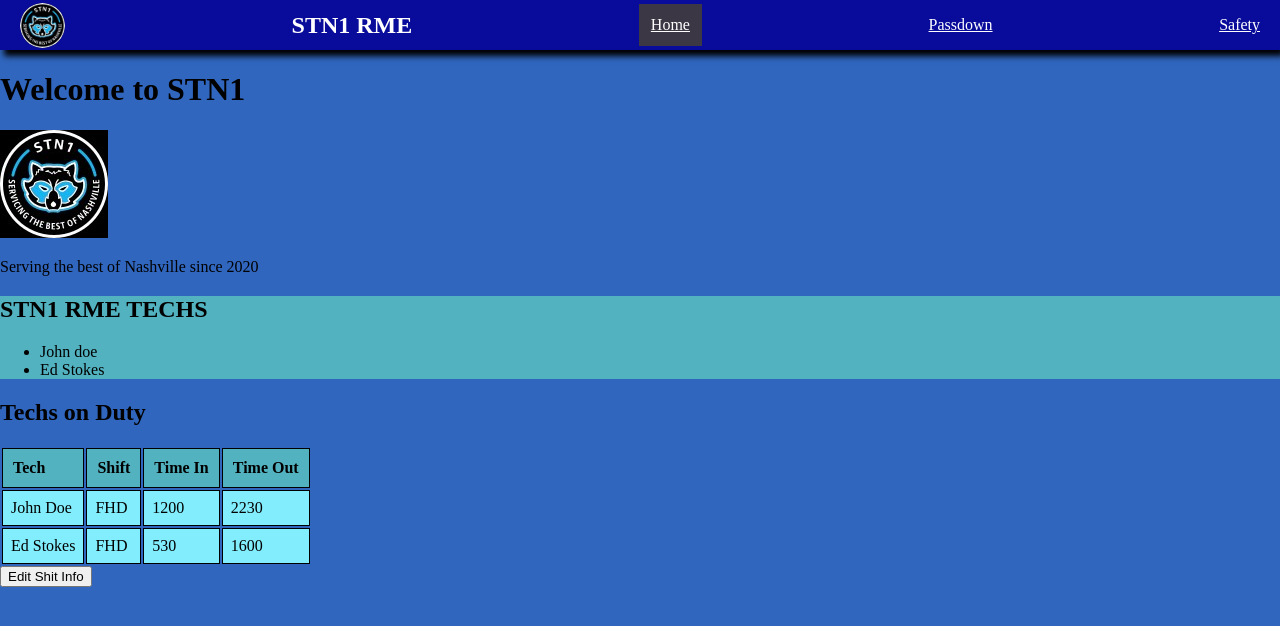
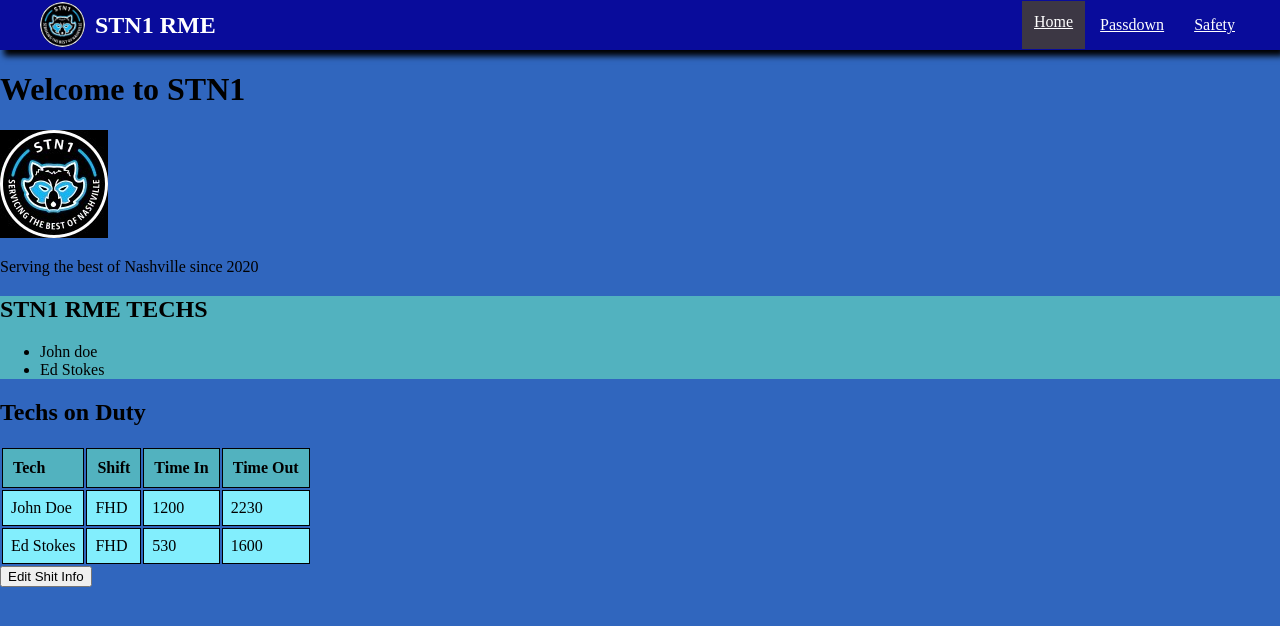
Before and after one commit to EdStokes/RME-APP, a React (Create React App) app: page / in a window 1280 px wide. Shown: the top 626 px of the page. Built offline with nearby package versions, Linux system fonts and the light colour scheme; data requests are answered from the project's data file.

Commit message:
Added new formating to css for navBar

```diff
--- a/src/components/NavBar.jsx
+++ b/src/components/NavBar.jsx
@@ -6,11 +6,15 @@
 
     return (
         <div className="navBar">
-            <img src={logo} alt='Site Logo' className="navLogo" />
-            <h2>STN1 RME</h2>
-            <NavLink to="/" exact className="homeLink">Home</NavLink>
-            <NavLink to="/Passdown" exact className="passdownLink">Passdown</NavLink>
-            <NavLink to="/Safety" exact>Safety</NavLink>
+            <div className="navBarLeft">
+                <img src={logo} alt='Site Logo' className="navLogo" />
+                <h2>STN1 RME</h2>
+            </div>
+            <div className="navBarRight">
+                <NavLink to="/" exact className="homeLink">Home</NavLink>
+                <NavLink to="/Passdown" exact className="passdownLink">Passdown</NavLink>
+                <NavLink to="/Safety" exact className="safetyLink">Safety</NavLink>
+            </div>
         </div>
     )
 }
--- a/src/styles.css
+++ b/src/styles.css
@@ -20,17 +20,42 @@
     color: white;
  }
 
+ .navBarLeft {
+   justify-content: flex-start;
+   display: flex;
+   padding: 10px;
+
+ }
+
+ .navBarRight {
+   justify-content: flex-end;
+   display: flex;
+   padding: 10px;
+ }
+
  .navLogo {
    width: 45px;
    height: 45px;
    border-radius: 50%;
+   padding: 10px;
  }
 
- .homeLink.active, .passdownLink.active {
+ .homeLink.active, .passdownLink.active, .safetyLink.active {
     background-color: #3c3744;
     padding:  12px;
  }
 
+ .homeLink {
+   padding: 15px;
+ }
+
+ .passdownLink {
+   padding: 15px;
+ }
+
+ .safetyLink {
+   padding: 15px;
+ }
  .techList {
     background-color: #52b2bf;
  }
```
